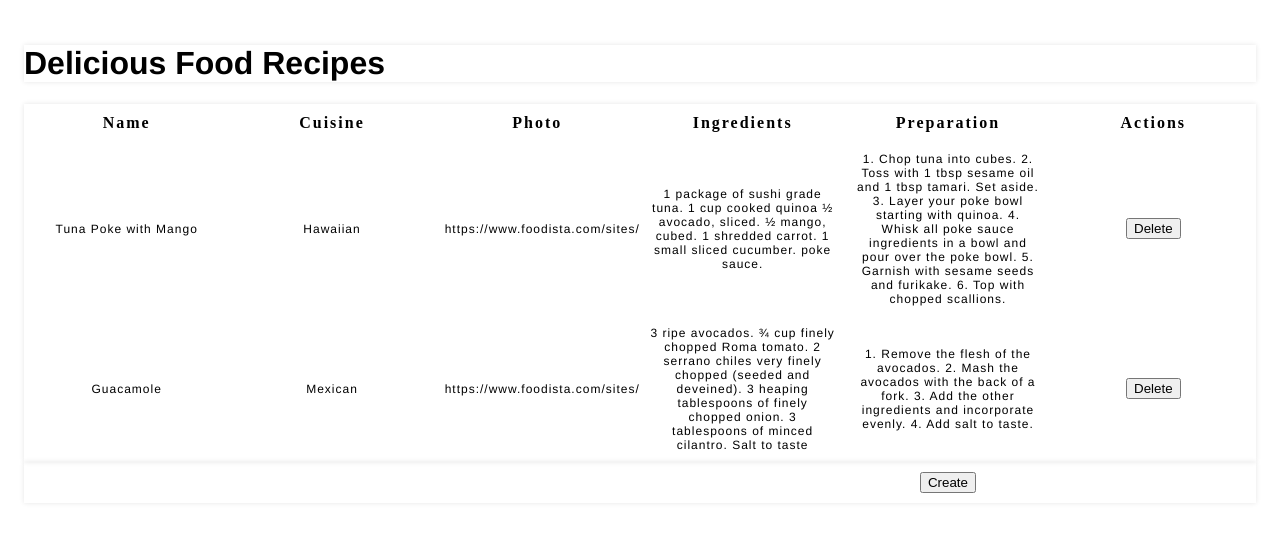
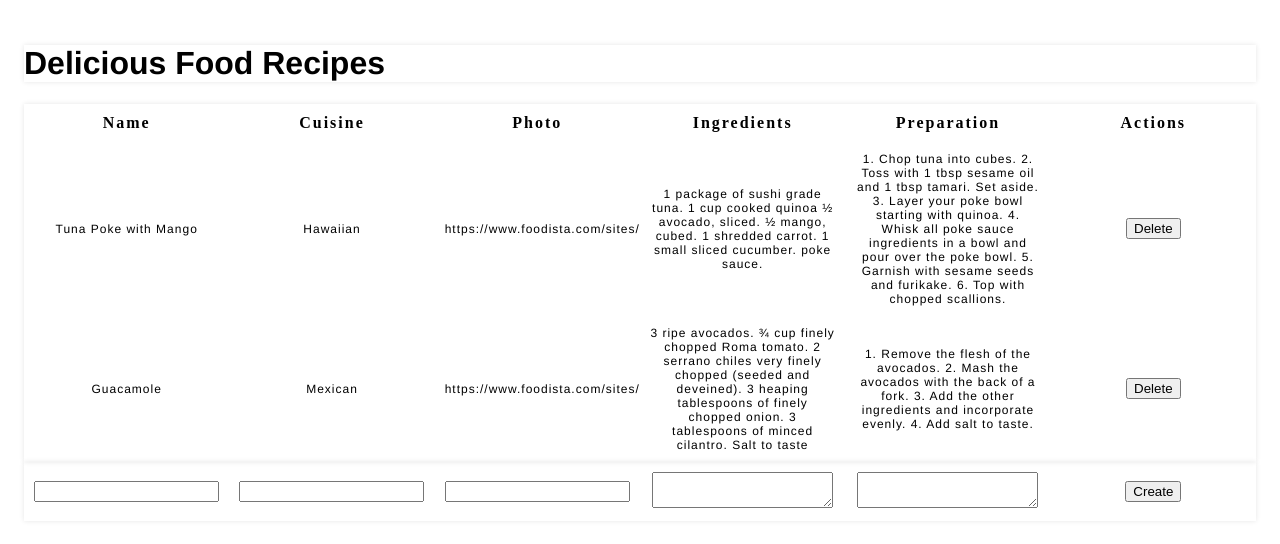
Before and after one commit to nguyenscg/recipe-tracking-app, a React (Create React App) app: page / in a window 1280 px wide. Shown: the top 544 px of the page. Built offline with nearby package versions, Linux system fonts and the light colour scheme.

Commit message:
added input and textarea elements

```diff
--- a/src/RecipeCreate.js
+++ b/src/RecipeCreate.js
@@ -1,6 +1,6 @@
 import React, { useState } from "react";
 
-function RecipeCreate() {
+function RecipeCreate({recipes, createRecipe}) {
 
   // TODO: When the form is submitted, a new recipe should be created, and the form contents cleared.
   // TODO: Add the required input and textarea form elements.
@@ -11,7 +11,11 @@ function RecipeCreate() {
       <table>
         <tbody>
           <tr>
-            <td></td>
+            <td><input name="name"/></td>
+            <td><input name="cuisine"/></td>
+            <td><input name="photo"/></td>
+            <td><textarea name="ingredients"/></td>
+            <td><textarea name="preparation"/></td>
             <td>
               <button type="submit">Create</button>
             </td>
```
